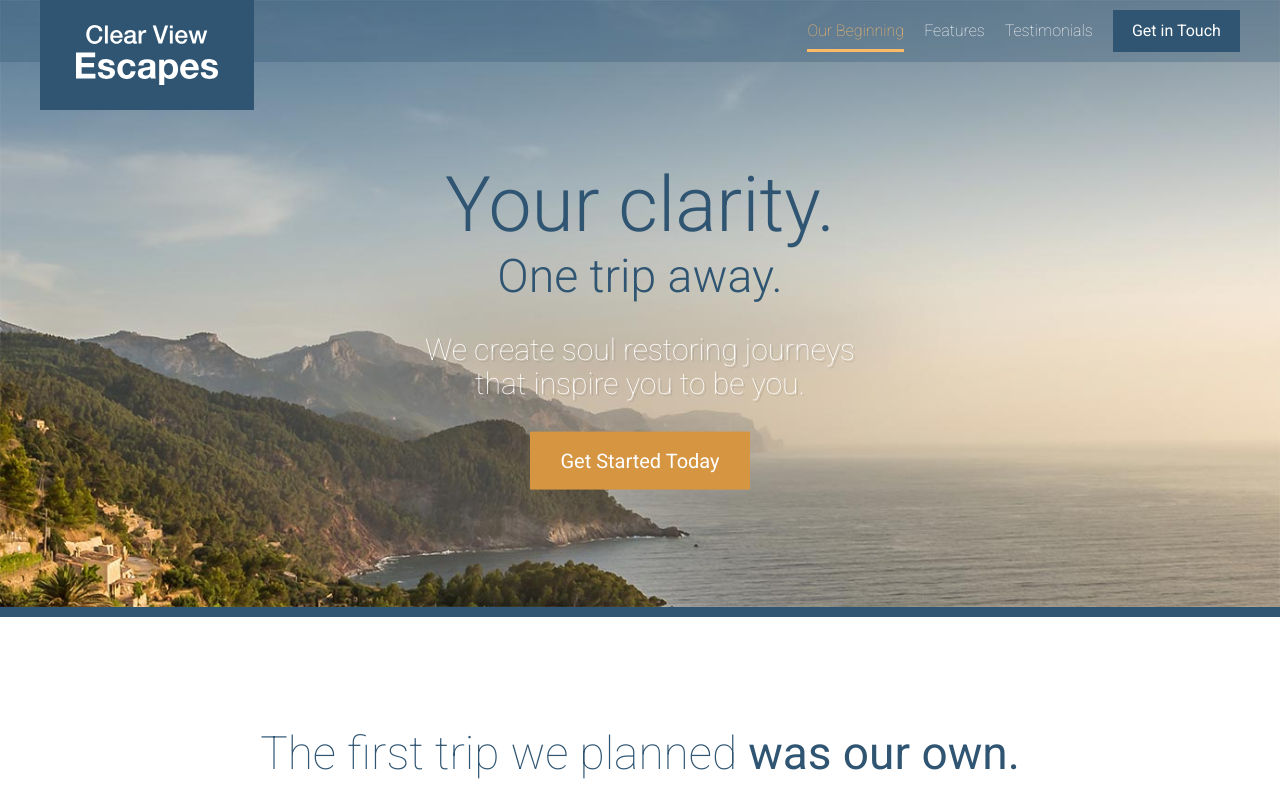
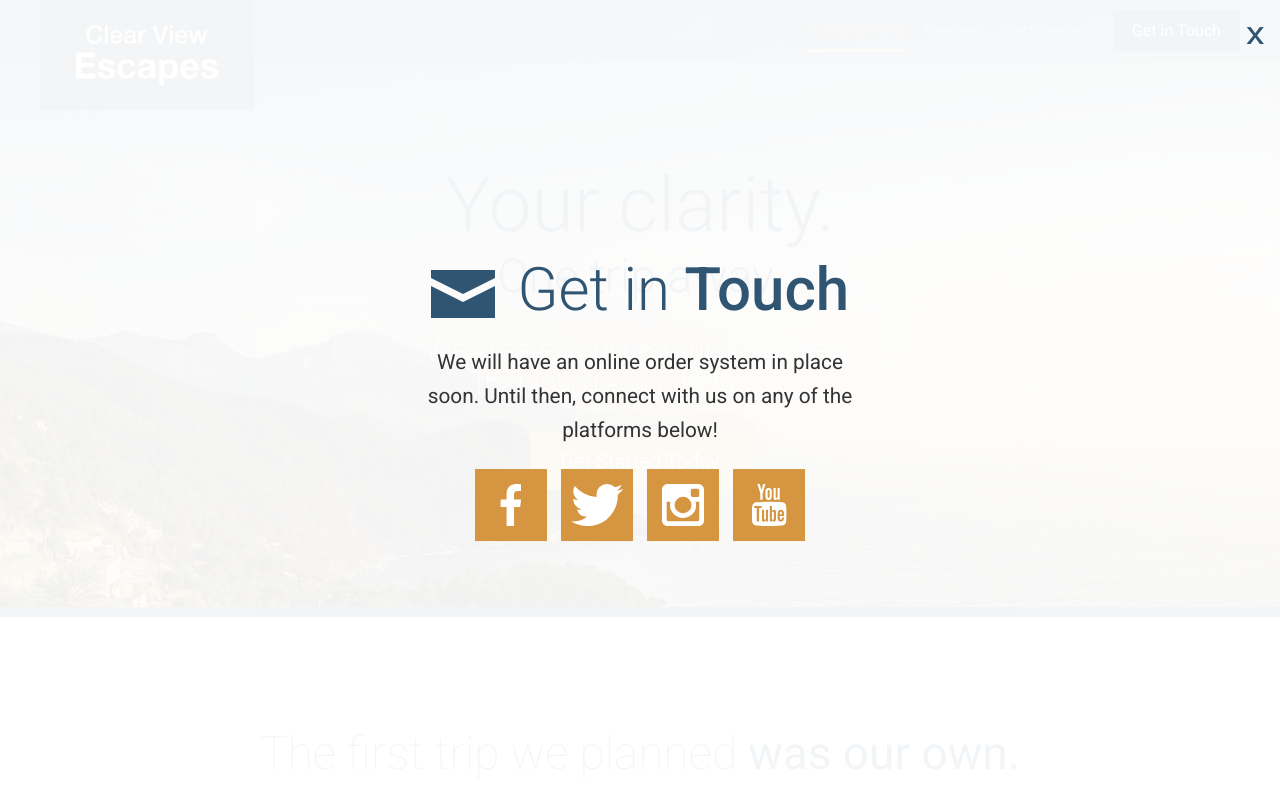
Before and after one commit to star-creator/travel-site, a website: page app/index.html in a window 1280 px wide. Both pictures are taken after a click on the link "Get Started Today". Shown: the top 800 px of the page. Drawn offline with Linux system fonts and the light colour scheme.

Commit message:
completed modal

```diff
--- a/app/assets/scripts/App.js
+++ b/app/assets/scripts/App.js
@@ -1,9 +1,11 @@
-import $ from "jquery";
 import MobileMenu from "./modules/MobileMenu";
 import RevealOnScroll from "./modules/RevealOnScroll";
+import $ from "jquery";
 import StickyHeader from "./modules/StickyHeader";
+import Modal from "./modules/Modal";
 
 var mobileMenu = new MobileMenu();
 new RevealOnScroll($(".feature-item"), "85%");
 new RevealOnScroll($(".testimonial"), "60%");
 var stickyHeader = new StickyHeader();
+var modal = new Modal();
--- /dev/null
+++ b/app/assets/styles/modules/_modal.css
@@ -0,0 +1,48 @@
+.modal {
+    position: fixed;
+    z-index: 5;
+    background-color: rgba(255, 255, 255, .94);
+    top: 0;
+    bottom: 0;
+    left: 0;
+    right: 0;
+    opacity: 0;
+    visibility: hidden;
+    transform: scale(1.2);
+    transition: all .3s ease-out;
+
+    &--is-visible {
+        opacity: 1;
+        visibility: visible;
+        transform: scale(1);
+    }
+
+    &__inner {
+        position: absolute;
+        width: 100%;
+        top: 50%;
+        transform: translateY(-50%);
+    }
+
+    &__description {
+        text-align: center;
+        font-size: 1.3rem;
+        line-height: 1.65;
+    }
+
+    &__close {
+        position: absolute;
+        top: 15px;
+        right: 15px;
+        font-size: 2rem;
+        transform: scaleX(1.2);
+        transform-origin: 100% 0;
+        color: $mainBlue;
+        cursor: pointer;
+
+        &:hover,
+        &:focus {
+            color: $mainOrange;
+        }
+    }
+}
--- a/app/assets/styles/modules/_section-title.css
+++ b/app/assets/styles/modules/_section-title.css
@@ -13,6 +13,11 @@
 
   &--blue {
     color: $mainBlue;
+  }
+
+  &--less-margin {
+    margin-bottom: 1.3rem;
+    margin-top: 0;
   }
 
   &__icon {
--- a/app/assets/styles/modules/_site-header.css
+++ b/app/assets/styles/modules/_site-header.css
@@ -14,7 +14,7 @@
         background-color: rgba($mainBlue, .3);
 
         &--dark {
-            background-color: rgba(23, 51, 72, .85);
+            background-color: rgba(23, 51, 72, .9);
         }
     }
 
--- /dev/null
+++ b/app/assets/styles/modules/_social-icons.css
@@ -0,0 +1,25 @@
+.social-icons {
+    text-align: center;
+
+    &__icon {
+        background-color: $mainOrange;
+        display: inline-block;
+        margin: 0 5px 5px;
+        width: 33%;
+        height: 72px;
+        position: relative;
+
+        @mixin atSmall {
+            width: 72px;
+            margin: 0 5px;
+        }
+
+        .icon {
+            display: block;
+            position: absolute;
+            left: 50%;
+            top: 50%;
+            transform: translate(-50%, -50%);
+        }
+    }
+}
--- a/app/assets/styles/modules/_wrapper.css
+++ b/app/assets/styles/modules/_wrapper.css
@@ -8,6 +8,10 @@
 
   &--medium {
     max-width: 976px;
+  }
+
+  &--narrow {
+    max-width: 470px;
   }
 
   &--no-padding-until-medium {
--- a/app/assets/styles/styles.css
+++ b/app/assets/styles/styles.css
@@ -17,3 +17,5 @@
 @import "modules/_site-header";
 @import "modules/_primary-nav";
 @import "modules/_reveal-item";
+@import "modules/_modal";
+@import "modules/_social-icons";
--- a/app/index.html
+++ b/app/index.html
@@ -8,7 +8,8 @@
   <title>Clear View Escapes</title>
   <meta name="keywords" content="Travel planning, travel bundles, travel
       escapes, affordable travel">
-  <meta name="description" content="Your clarify. One trip away. We create soul restoring journeys
+  <meta name="description" content="Your clarify. One trip away. We create
+      soul restoring journeys
       that inspire you to be you.">
 
   <link rel="stylesheet" href="/temp/styles/styles.css">
@@ -27,7 +28,7 @@
       </div>
       <div class="site-header__menu-content">
         <div class="site-header__btn-container">
-          <a href="#" class="btn">Get in Touch</a>
+          <a href="#" class="btn open-modal">Get in Touch</a>
         </div>
         <nav class="primary-nav primary-nav--pull-right">
           <ul>
@@ -43,14 +44,17 @@
   <div class="large-hero">
     <picture>
       <source srcset="assets/images/hero--large.jpg 1920w,
-          assets/images/hero--large-hi-dpi.jpg 3840w" media="(min-width: 1380px)">
+          assets/images/hero--large-hi-dpi.jpg 3840w" media="(min-width:
+          1380px)">
       <source srcset="assets/images/hero--medium.jpg 1380w,
-          assets/images/hero--medium-hi-dpi.jpg 2760w" media="(min-width: 990px)">
+          assets/images/hero--medium-hi-dpi.jpg 2760w" media="(min-width:
+          990px)">
       <source srcset="assets/images/hero--small.jpg 990w,
-          assets/images/hero--small-hi-dpi.jpg 1980w" media="(min-width: 640px)">
+          assets/images/hero--small-hi-dpi.jpg 1980w" media="(min-width:
+          640px)">
       <img srcset="assets/images/hero--smaller.jpg 640w,
-          assets/images/hero--smaller-hi-dpi.jpg 1280w" alt="Coastal view of ocean and mountains"
-        class="large-hero__image">
+          assets/images/hero--smaller-hi-dpi.jpg 1280w" alt="Coastal view of
+          ocean and mountains" class="large-hero__image">
     </picture>
 
     <div class="large-hero__text-content">
@@ -59,7 +63,7 @@
         <h2 class="large-hero__subtitle">One trip away.</h2>
         <p class="large-hero__description">We create soul restoring journeys
           that inspire you to be you.</p>
-        <p><a href="#" class="btn btn--orange btn--large">Get Started Today</a></p>
+        <p><a href="#" class="btn btn--orange btn--large open-modal">Get Started Today</a></p>
       </div>
     </div>
   </div>
@@ -77,7 +81,8 @@
       <div class="wrapper wrapper--medium wrapper--b-margin">
         <img sizes="(min-width: 970px) 976px, 100vw" srcset="assets/images/first-trip-low-res.jpg 565w,
             assets/images/first-trip.jpg 976w,
-            assets/images/first-trip-hi-dpi.jpg 1952w" alt="Couple walking down a street.">
+            assets/images/first-trip-hi-dpi.jpg 1952w" alt="Couple walking down
+            a street.">
       </div>
 
       <div class="row row--gutters">
@@ -85,11 +90,14 @@
             row__b-margin-until-medium">
           <picture>
             <source sizes="404px" srcset="assets/images/our-start.jpg 404w,
-                assets/images/our-start-hi-dpi.jpg 808w" media="(min-width: 1020px)">
-            <source sizes="320px" srcset="assets/images/our-start-portrait.jpg 382w,
+                assets/images/our-start-hi-dpi.jpg 808w" media="(min-width:
+                1020px)">
+            <source sizes="320px" srcset="assets/images/our-start-portrait.jpg
+                382w,
                 assets/images/our-start-portrait-hi-dpi.jpg 764w" media="(min-width: 800px)">
             <img srcset="assets/images/our-start-landscape.jpg 800w,
-                assets/images/our-start-landscape-hi-dpi.jpg 1600w" alt="Our founder, Jane Doe">
+                assets/images/our-start-landscape-hi-dpi.jpg 1600w" alt="Our
+                founder, Jane Doe">
           </picture>
         </div>
         <div class="row__medium-8 row__medium-8--smaller">
@@ -123,7 +131,8 @@
     </div>
   </div>
 
-  <div id="features" data-matching-link="#features-link" class="page-section page-section--blue">
+  <div id="features" data-matching-link="#features-link" class="page-section
+      page-section--blue">
     <div class="wrapper">
       <h2 class="section-title"><span class="icon icon--star
             section-title__icon"></span> Our <strong>Features</strong>
@@ -183,13 +192,16 @@
             icon--comment section-title__icon"></span> Real
         <strong>Testimonials</strong></h2>
 
-      <div class="row row--gutters row--equal-height-at-large row--gutters-small
+      <div class="row row--gutters row--equal-height-at-large
+          row--gutters-small
           row--t-padding generic-content-container">
         <div class="row__large-4">
           <div class="testimonial">
             <div class="testimonial__photo">
-              <img sizes="160px" srcset="assets/images/testimonial-jane.jpg 160w,
-                  assets/images/testimonial-jane-hi-dpi.jpg 320w" alt="Jane Doe">
+              <img sizes="160px" srcset="assets/images/testimonial-jane.jpg
+                  160w,
+                  assets/images/testimonial-jane-hi-dpi.jpg 320w" alt="Jane
+                  Doe">
             </div>
             <h3 class="testimonial__title">Jane Doe</h3>
             <h4 class="testimonial__subtitle">9 Time Escaper</h4>
@@ -206,8 +218,10 @@
         <div class="row__large-4">
           <div class="testimonial">
             <div class="testimonial__photo">
-              <img sizes="160px" srcset="assets/images/testimonial-john.jpg 160w,
-                  assets/images/testimonial-john-hi-dpi.jpg 320w" alt="John Smith">
+              <img sizes="160px" srcset="assets/images/testimonial-john.jpg
+                  160w,
+                  assets/images/testimonial-john-hi-dpi.jpg 320w" alt="John
+                  Smith">
             </div>
             <h3 class="testimonial__title">John Smith</h3>
             <h4 class="testimonial__subtitle">4 Time Escaper</h4>
@@ -222,8 +236,10 @@
         <div class="row__large-4">
           <div class="testimonial testimonial--last">
             <div class="testimonial__photo">
-              <img sizes="160px" srcset="assets/images/testimonial-cat.jpg 160w,
-                  assets/images/testimonial-cat-hi-dpi.jpg 320w" alt="Cat McKitty">
+              <img sizes="160px" srcset="assets/images/testimonial-cat.jpg
+                  160w,
+                  assets/images/testimonial-cat-hi-dpi.jpg 320w" alt="Cat
+                  McKitty">
             </div>
             <h3 class="testimonial__title">Cat McKitty</h3>
             <h4 class="testimonial__subtitle">6 Time Escaper</h4>
@@ -244,11 +260,38 @@
     <div class="wrapper">
       <p><span class="site-footer__text">
           Copyright &copy; 2016 Clear View Escapes. All rights reserved.
-        </span><a href="#" class="btn btn--orange">Get in
+        </span><a href="#" class="btn btn--orange open-modal">Get in
           Touch</a></p>
     </div>
   </footer>
-
+  <div class="modal">
+    <div class="modal__inner">
+      <div class="wrapper wrapper--narrow">
+        <h2 class="section-title section-title--blue
+            section-title--less-margin"><span class="icon
+              icon--mail section-title__icon"></span> Get in
+          <strong>Touch</strong></h2>
+        <p class="modal__description">We will have an online order system in
+          place soon. Until then, connect
+          with us on any of the platforms below!</p>
+      </div>
+      <div class="social-icons">
+        <a href="#" class="social-icons__icon">
+          <span class="icon icon--facebook"></span>
+        </a>
+        <a href="#" class="social-icons__icon">
+          <span class="icon icon--twitter"></span>
+        </a>
+        <a href="#" class="social-icons__icon">
+          <span class="icon icon--instagram"></span>
+        </a>
+        <a href="#" class="social-icons__icon">
+          <span class="icon icon--youtube"></span>
+        </a>
+      </div>
+    </div>
+    <div class="modal__close">x</div>
+  </div>
   <script src="/temp/scripts/App.js"></script>
 </body>
 
--- a/app/temp/styles/styles.css
+++ b/app/temp/styles/styles.css
@@ -584,6 +584,10 @@ a {
     max-width: 976px;
   }
 
+.wrapper--narrow {
+    max-width: 470px;
+  }
+
 .wrapper--no-padding-until-medium {
     padding-left: 0;
     padding-right: 0;
@@ -910,6 +914,11 @@ a {
     color: #2f5572;
   }
 
+.section-title--less-margin {
+    margin-bottom: 1.3rem;
+    margin-top: 0;
+  }
+
 .section-title__icon {
     display: block;
     margin-left: auto;
@@ -1142,7 +1151,7 @@ Instead edit gulp/templates/sprite */
 }
 
         .site-header--dark {
-            background-color: rgba(23, 51, 72, .85);
+            background-color: rgba(23, 51, 72, .9);
         }
   }
 
@@ -1402,3 +1411,88 @@ Instead edit gulp/templates/sprite */
         -webkit-transform: scale(1);
                 transform: scale(1);
     }
+
+.modal {
+    position: fixed;
+    z-index: 5;
+    background-color: rgba(255, 255, 255, .94);
+    top: 0;
+    bottom: 0;
+    left: 0;
+    right: 0;
+    opacity: 0;
+    visibility: hidden;
+    -webkit-transform: scale(1.2);
+            transform: scale(1.2);
+    -webkit-transition: all .3s ease-out;
+    transition: all .3s ease-out;
+}
+
+.modal--is-visible {
+        opacity: 1;
+        visibility: visible;
+        -webkit-transform: scale(1);
+                transform: scale(1);
+    }
+
+.modal__inner {
+        position: absolute;
+        width: 100%;
+        top: 50%;
+        -webkit-transform: translateY(-50%);
+                transform: translateY(-50%);
+    }
+
+.modal__description {
+        text-align: center;
+        font-size: 1.3rem;
+        line-height: 1.65;
+    }
+
+.modal__close {
+        position: absolute;
+        top: 15px;
+        right: 15px;
+        font-size: 2rem;
+        -webkit-transform: scaleX(1.2);
+                transform: scaleX(1.2);
+        -webkit-transform-origin: 100% 0;
+                transform-origin: 100% 0;
+        color: #2f5572;
+        cursor: pointer;
+    }
+
+.modal__close:hover,
+        .modal__close:focus {
+            color: #d59541;
+        }
+
+.social-icons {
+    text-align: center;
+}
+
+.social-icons__icon {
+        background-color: #d59541;
+        display: inline-block;
+        margin: 0 5px 5px;
+        width: 33%;
+        height: 72px;
+        position: relative;
+    }
+
+@media (min-width: 530px) {
+
+.social-icons__icon {
+            width: 72px;
+            margin: 0 5px
+    }
+  }
+
+.social-icons__icon .icon {
+            display: block;
+            position: absolute;
+            left: 50%;
+            top: 50%;
+            -webkit-transform: translate(-50%, -50%);
+                    transform: translate(-50%, -50%);
+        }
```
Also changed, not shown: app/assets/scripts/modules/Modal.js (added, +38 -0 lines), app/temp/scripts/App.js.
